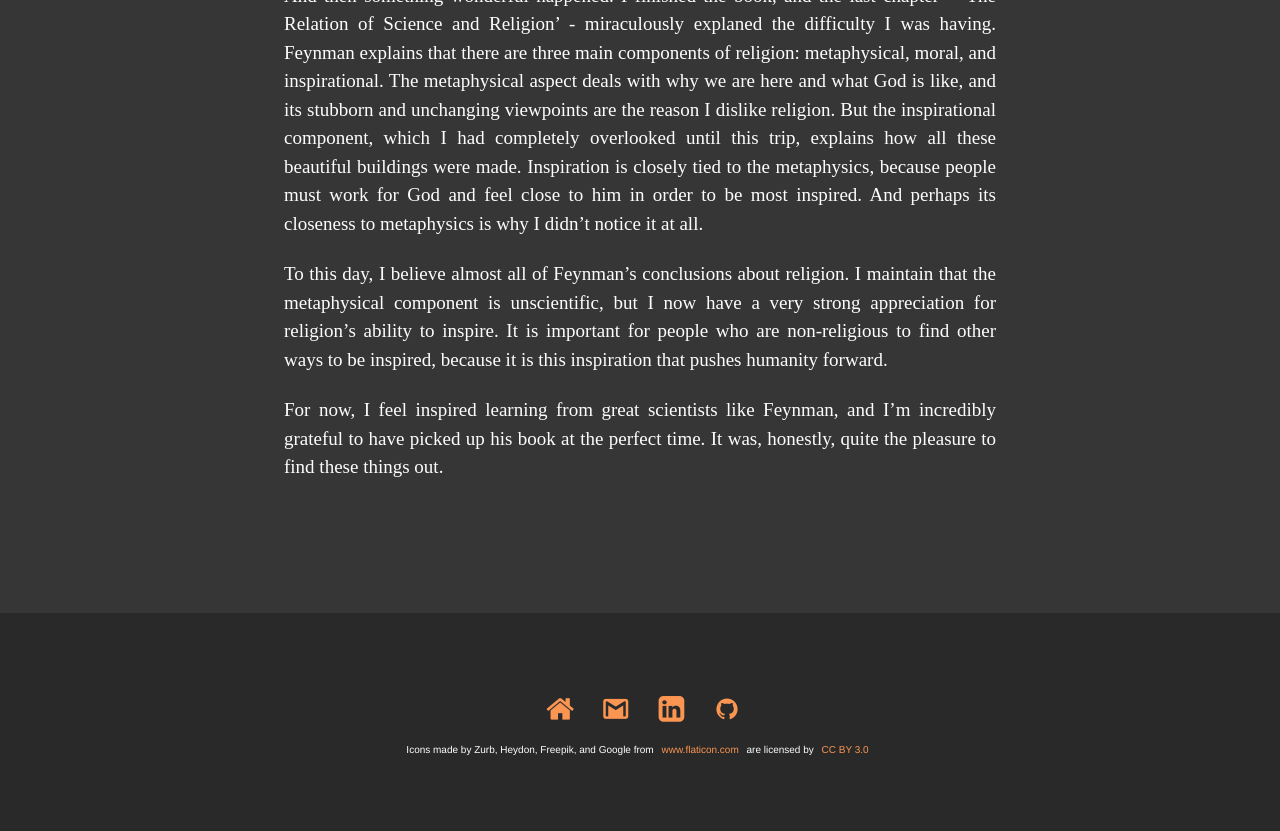
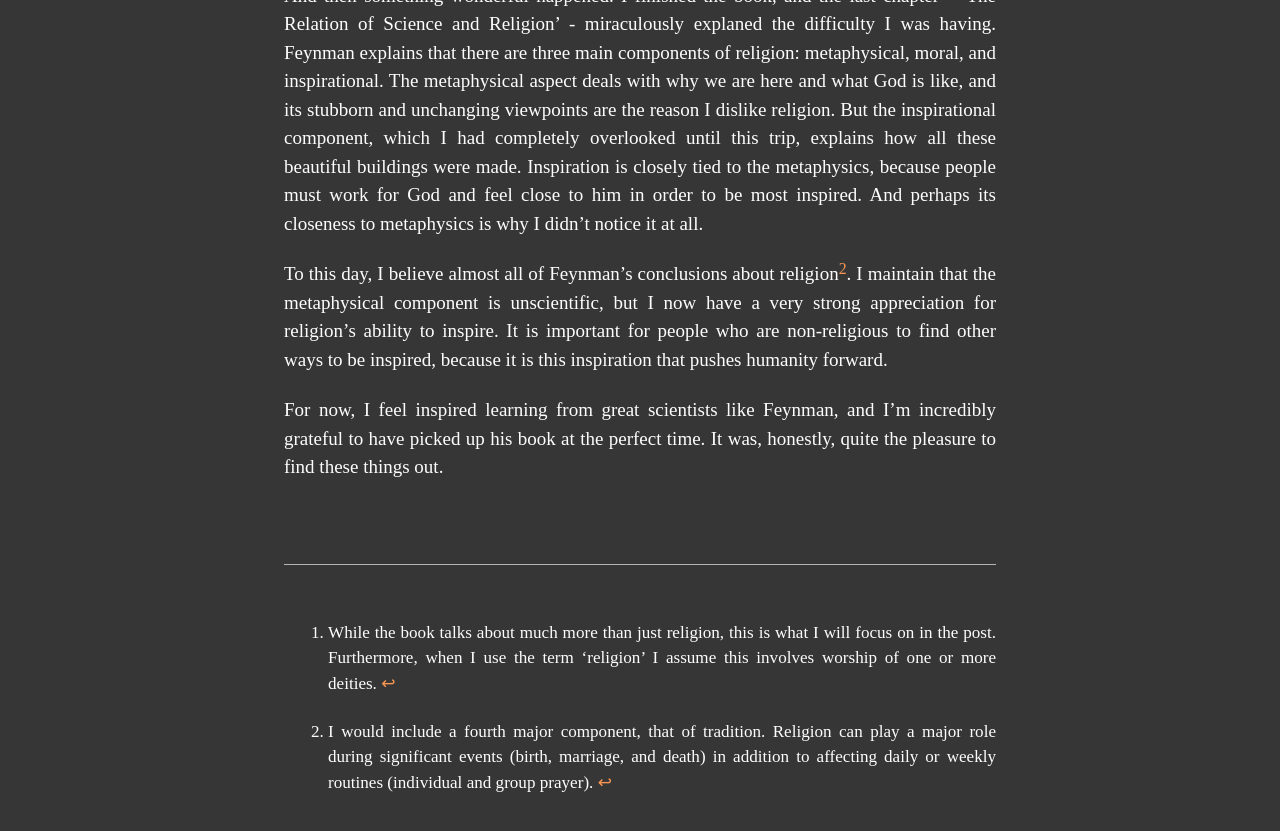
Before and after one commit to amaresh-sahu/amaresh-sahu.github.io, a Jekyll site: the page built from _posts/2014-12-19-finding-things-out.markdown, in a window 1280 px wide and 900 px high, scrolled down 1265 px. Shown: the top 831 px of the window. Built offline with Jekyll 4.4.1, drawn with Linux system fonts in a browser that asks for light colours; some web fonts are replaced; some of the changed text lies outside the part shown.

Commit message:
added footnotes

```diff
--- a/_posts/2014-12-19-finding-things-out.markdown
+++ b/_posts/2014-12-19-finding-things-out.markdown
@@ -5,7 +5,7 @@ date:   2014-12-19 17:00:00
 draft: true
 ---
 
-This post is inspired by my wonderful experience reading [_The Pleasure of Finding Things Out_](http://www.amazon.com/The-Pleasure-Finding-Things-Out/dp/0465023959), by [Richard Feynman](http://en.wikipedia.org/wiki/Richard_Feynman), while I traveled across Europe for the first time. The setting was crucial: being a tourist in Europe means going to a lot of historic churches, and doing so while reading a physicist's thoughts on religion was truly fascinating.
+This post is inspired by my wonderful experience reading [_The Pleasure of Finding Things Out_](http://www.amazon.com/The-Pleasure-Finding-Things-Out/dp/0465023959), by [Richard Feynman](http://en.wikipedia.org/wiki/Richard_Feynman), while I traveled across Europe for the first time. The setting was crucial: being a tourist in Europe means going to a lot of historic churches, and doing so while reading a physicist's thoughts on religion was truly fascinating[^religion-intro].
 
 Before this trip, my views on religion and how it relates to science were pretty similar to those of a stereotypical engineer. While I hope that many late-night discussions in college added some nuance to my beliefs, I generally felt that religion was a waste of people's time. I believed in the scientific way of thinking: continually questioning what you believe, because nothing is known with absolute certainty. Any system that taught people otherwise was contradicting the scientific way of thinking, and thus I believed religion to be unimportant.
 
@@ -15,12 +15,14 @@ My intermittent reading continued between a visit to the [Sistine Chapel](http:/
 
 And then something wonderful happened. I finished the book, and the last chapter - 'The Relation of Science and Religion' - miraculously explaned the difficulty I was having. Feynman explains that there are three main components of religion: metaphysical, moral, and inspirational. The metaphysical aspect deals with why we are here and what God is like, and its stubborn and unchanging viewpoints are the reason I dislike religion. But the inspirational component, which I had completely overlooked until this trip, explains how all these beautiful buildings were made. Inspiration is closely tied to the metaphysics, because people must work for God and feel close to him in order to be most inspired. And perhaps its closeness to metaphysics is why I didn't notice it at all.
 
-To this day, I believe almost all of Feynman's conclusions about religion. I maintain that the metaphysical component is unscientific, but I now have a very strong appreciation for religion's ability to inspire. It is important for people who are non-religious to find other ways to be inspired, because it is this inspiration that pushes humanity forward.
+To this day, I believe almost all of Feynman's conclusions about religion[^tradition]. I maintain that the metaphysical component is unscientific, but I now have a very strong appreciation for religion's ability to inspire. It is important for people who are non-religious to find other ways to be inspired, because it is this inspiration that pushes humanity forward.
 
 For now, I feel inspired learning from great scientists like Feynman, and I'm incredibly grateful to have picked up his book at the perfect time. It was, honestly, quite the pleasure to find these things out.
 
 
+[^religion-intro]: While the book talks about much more than just religion, this is what I will focus on in the post. Furthermore, when I use the term 'religion' I assume this involves worship of one or more deities.
 
+[^tradition]: I would include a fourth major component, that of tradition. Religion can play a major role during significant events (birth, marriage, and death) in addition to affecting daily or weekly routines (individual and group prayer).
 
 
 <!---
```
